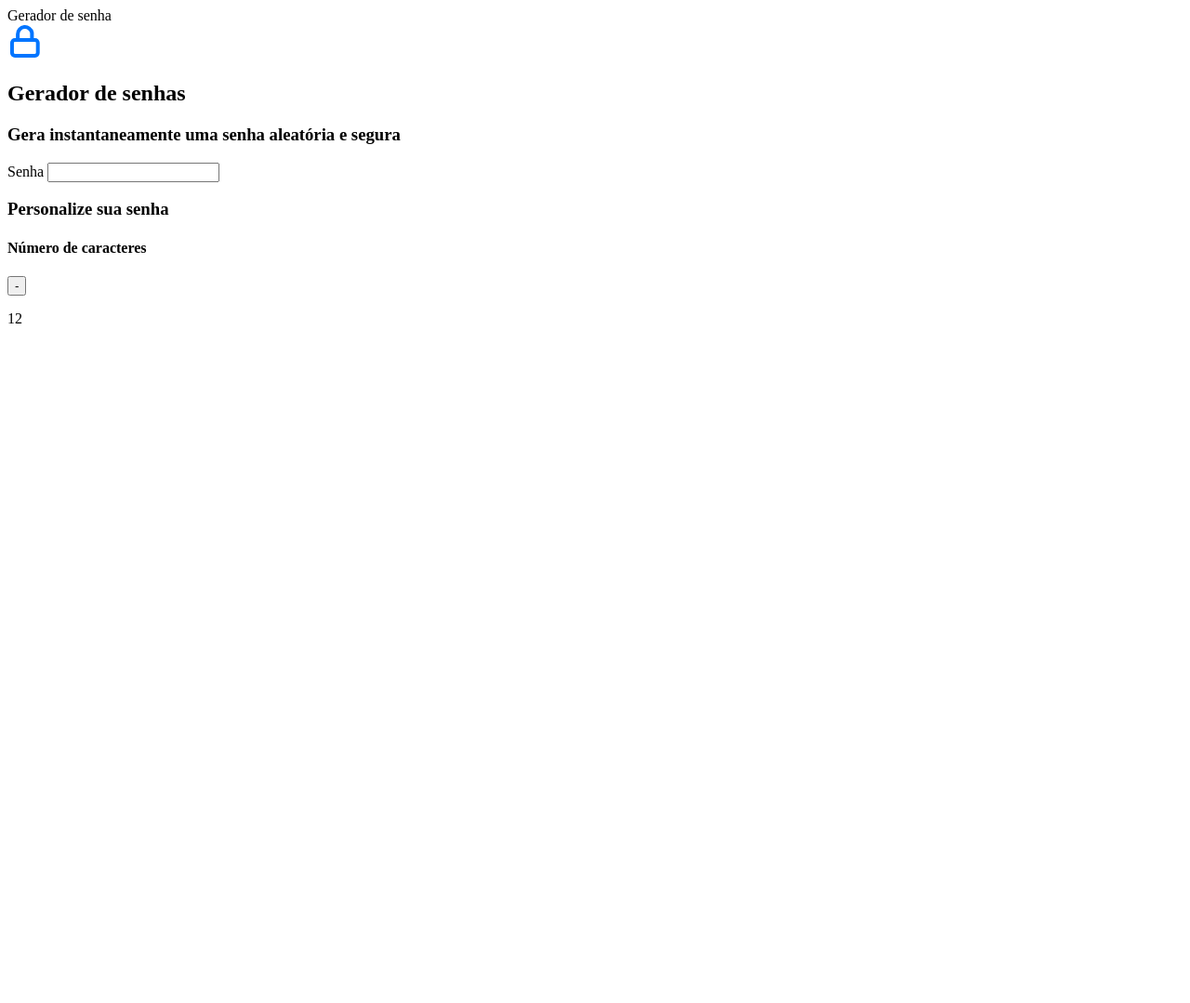
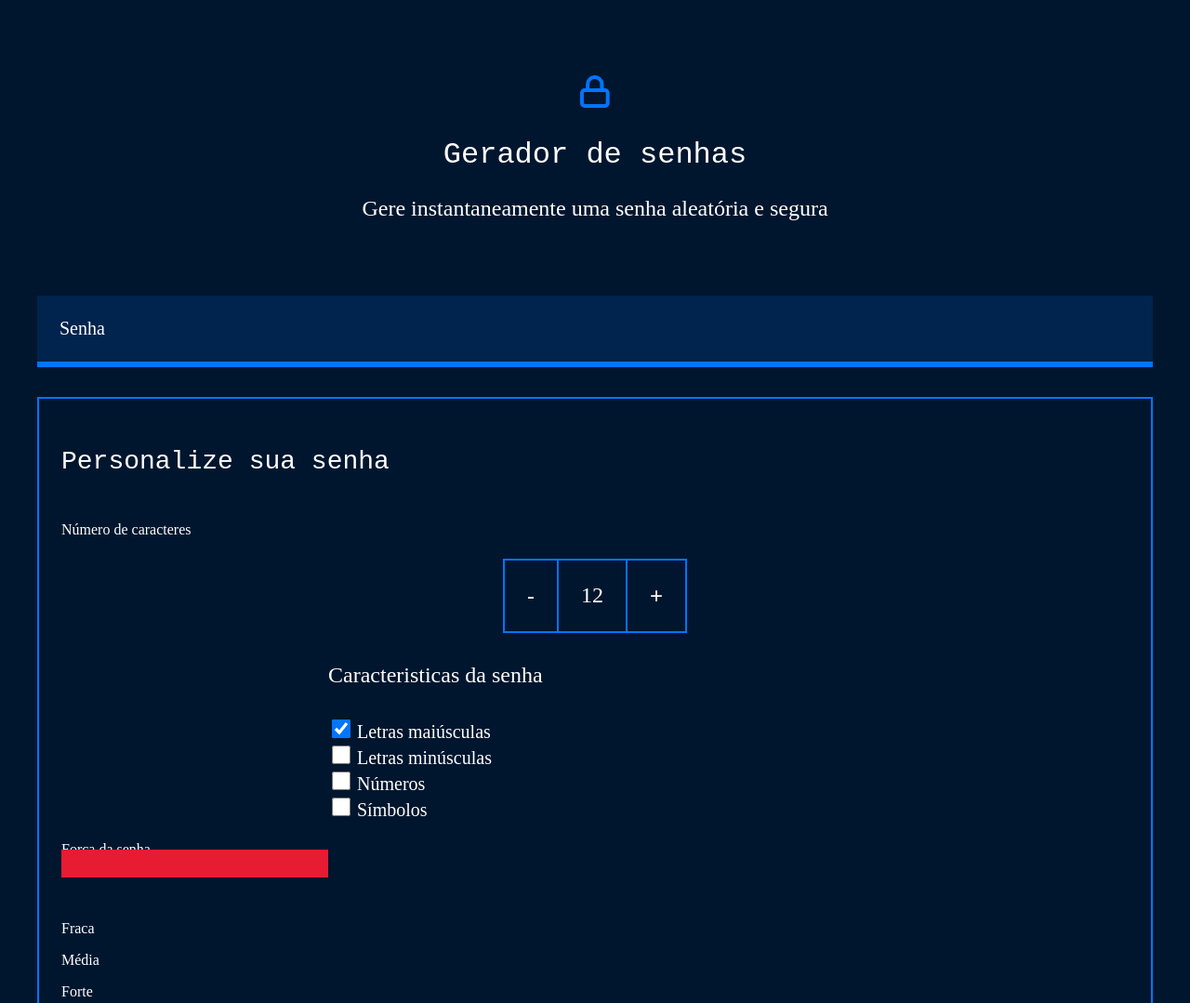
Before and after one commit to gbelzim/senhas, a plain HTML site: page index.html in a window 1280 px wide. Shown: the top 1079 px of the page at 93% size. Before the commit the page ends 800 px from the top, so only its background shows below. Drawn offline with Linux system fonts and the light colour scheme; a web font is replaced by a local one.

Commit message:
Add files via upload

```diff
--- a/index.html
+++ b/index.html
@@ -1,10 +1,10 @@
 <!DOCTYPE html>
-<html lang="pt-br"
+<html lang="pt-br">
 
 <head>
       <meta charset="UTF-8">
      <meta name="viewport" content="width=device-width, initial-scarle=1.0">
-  <tittle>Gerador de senha</tittle>
+     <title>Gerador de senha</title>
     <link rel="stylesheet" href="style.css">
 </head>
 
@@ -13,13 +13,12 @@
           <div class="conteudo-titulo">
             <img src="unlock.svg" alt="cadeado fechado">
             <h2 class="titulo-principal">Gerador de senhas</h2>
-        <h3 class="titulo-secundario">Gera instantaneamente uma senha aleatória e segura</h3>
+            <h3 class="titulo-secundario">Gere instantaneamente uma senha aleatória e segura</h3>
     </div>
      <div class="conteudo-senha">
        <label for="senha">Senha</label>
-     <input name ="senha" type="text" id="campo-senha" readonly
+       <input name ="senha" type="text" id="campo-senha" readonly>
     </div>
-
      <div class="parametro">
        <h3 class="parametro-titulo">Personalize sua senha</h3>
        <div class="parametro-coluna_senha">
@@ -28,8 +27,40 @@
          <div class="parametro-senha-botoes">
          <button class="parametro-senha_botao">-</button>
          <p class="parametro-senha_texto">12</p>
+         <button class="parametro-senha_botao">+</button>
     </div>
+</div>
+<div class="parametro-senha">
+ <h4 class="parametro-senha_titulo">Caracteristicas da senha</h4>
+<div class="parametro-senha-checkbox">
+     <input name="maiusculo" type="checkbox" class="checkbox" checked>
+     <label for="maiusculo">Letras maiúsculas</label>
+</div>
+ <div class="parametro-senha-checkbox">
+     <input name="minusculo" type="checkbox" class="checkbox">
+     <label for="minusculo">Letras minúsculas</label>
+ </div>
+ <div class="parametro-senha-checkbox">
+      <input name="numeros" type="checkbox" class="checkbox">
+      <label for="numero">Números</label>
+  </div>
+  <div class="parametro-senha-checkbox">
+      <input name="simbolo" type="checkbox" class="checkbox">
+      <label for="simbolo">Símbolos</label>
+  </div>
+</div>
+<div class="parametros-senha">
+   <h4 class="parametros-senha_titulo">Força da senha</h4>
+   <div class="barras"></div>
+   <div class="forca fraca"></div>
+   <div class="parametros-senha-textos">
+      <p>Fraca</p>
+      <p>Média</p>
+       <p>Forte</p>
+  </div>
+<p class="entropia"></p>
 </div>
     </div>
   </section>
 </body>
+</html>
--- a/style.css
+++ b/style.css
@@ -0,0 +1,156 @@
+@import url('https://fonts.googlepis.com/css2?family=Roboto&family=Roboto+Mono&display=swap');
+
+:root {
+  --branco: white;
+--cor-de-fundo: #00162E;
+--fundo-senha: #00244D;
+--fundo-text0: #001E40;
+--borda: #0075FF;
+--roboto: 'Roboto' , monospace;
+--roboto-mono: 'Roboto Mono' , monospace;
+}
+
+*{
+  font-weight: 400;
+}
+
+body{
+  color:var(--branco);
+  background-color: var(--cor-de-fundo);
+  font-family: var(--rovoto);
+}
+
+.titulo-principal{
+   font-family: var(--roboto-mono);
+   font-size: 32px;
+}
+
+.titulo-secundario{
+    font-size: 24px;
+}
+
+.conteudo-titulo{
+     text-align: center;
+     margin-top: 80px;
+}
+
+.conteudo-senha{
+     margin-top: 80px;
+    background: var(--fundo-senha);
+    padding: 24px;
+    border-bottom: 6px solid var(--borda);
+}
+
+#campo-senha{
+    background-color: var(--fundo-senha);
+    border: none;
+    color: var(--branco);
+    font-family: var(--roboto-mono);
+}
+
+#campo-senha:focus{
+    outline: none;
+}
+
+.conteudo{
+    max-width: 1200px;
+    margin: 0 auto;
+}
+
+.parametro{
+    background-color: var(--fundo-texto);
+    border: 2px solid var(--borda);
+    margin-top: 32px;
+    padding: 24px;
+}
+
+.parametro-titulo{
+     font-family: var(--roboto-mono);
+    font-size: 28px;
+}
+
+.parametro-senha_titulo{
+    font-size: 24px;
+}
+
+.parametro-coluna_senha{
+    display: flex;
+    flex-direction: column;
+    justify-content: center;
+}
+
+.parametro-senha{
+    width: 50%;
+    margin: 0 auto;
+}
+
+.parametro-senha-botoes{
+    display: flex;
+     justify-content: center;
+}
+
+.parametro-senha_botao{
+      background-color: var(--fundo-texto);
+      color: var(--branco);
+    border: 2px solid var(--borda);
+    padding: 24px;
+    font-size: 24px;
+     cursor: pointer;
+}
+
+.parametro-senha_texto{
+    padding: 24px;
+    border-top: 2px solid var(--borda);
+    border-bottom: 2px solid var(--borda);
+    margin: 0;
+    font-size: 24px;
+}
+
+label{
+    font-size: 20px;
+}
+
+.checkbox{
+    width: 20px;
+    height: 20px;
+    cursor: pointer;
+}
+
+barra{
+      background-color: var(--fundo-senha);
+      height: 30px;
+      width: 100%;
+}
+
+.forca{
+     height: 30px;
+    position: relative;
+     bottom: 30px;
+}
+
+.fraca{
+    width:25%;
+    background-color: #E71B32;
+}
+
+.media{
+    background-color: #faf406;
+    width: 50%;
+}
+
+.forte{
+    background-color: #00FF85;
+     width: 100%;
+}
+
+.parametro-senha-textos{
+  display: flex;
+   justify-content: space-between;
+}
+
+@media screen and(min-width: 768px) {
+     .parametro-coluna_senha{
+         flex-direction: row;
+     }
+
+}
```
Also changed, not shown: main.js (+32 -0 lines), 1 other file. Lines whose indentation alone changed are shown as unchanged.
